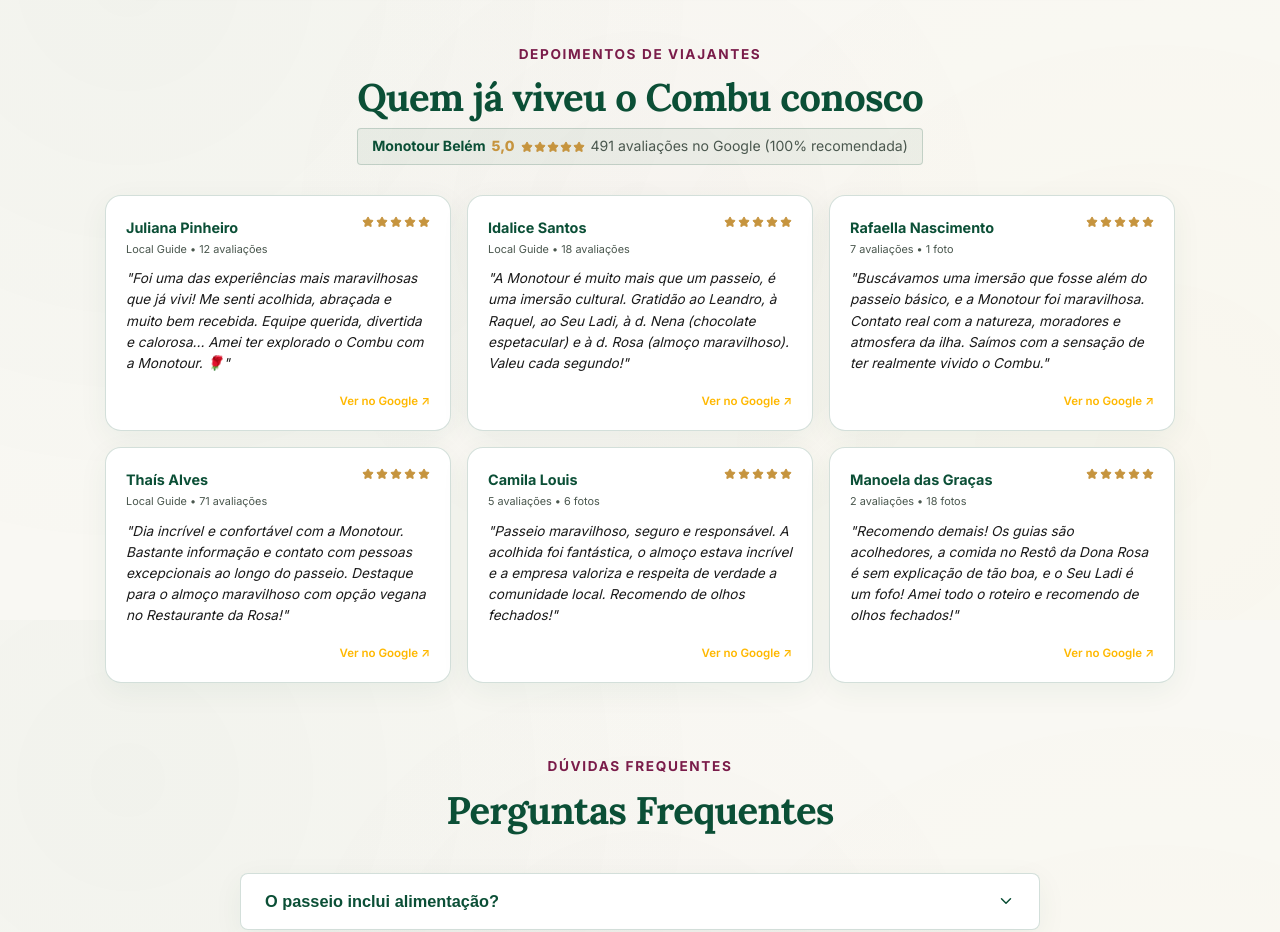
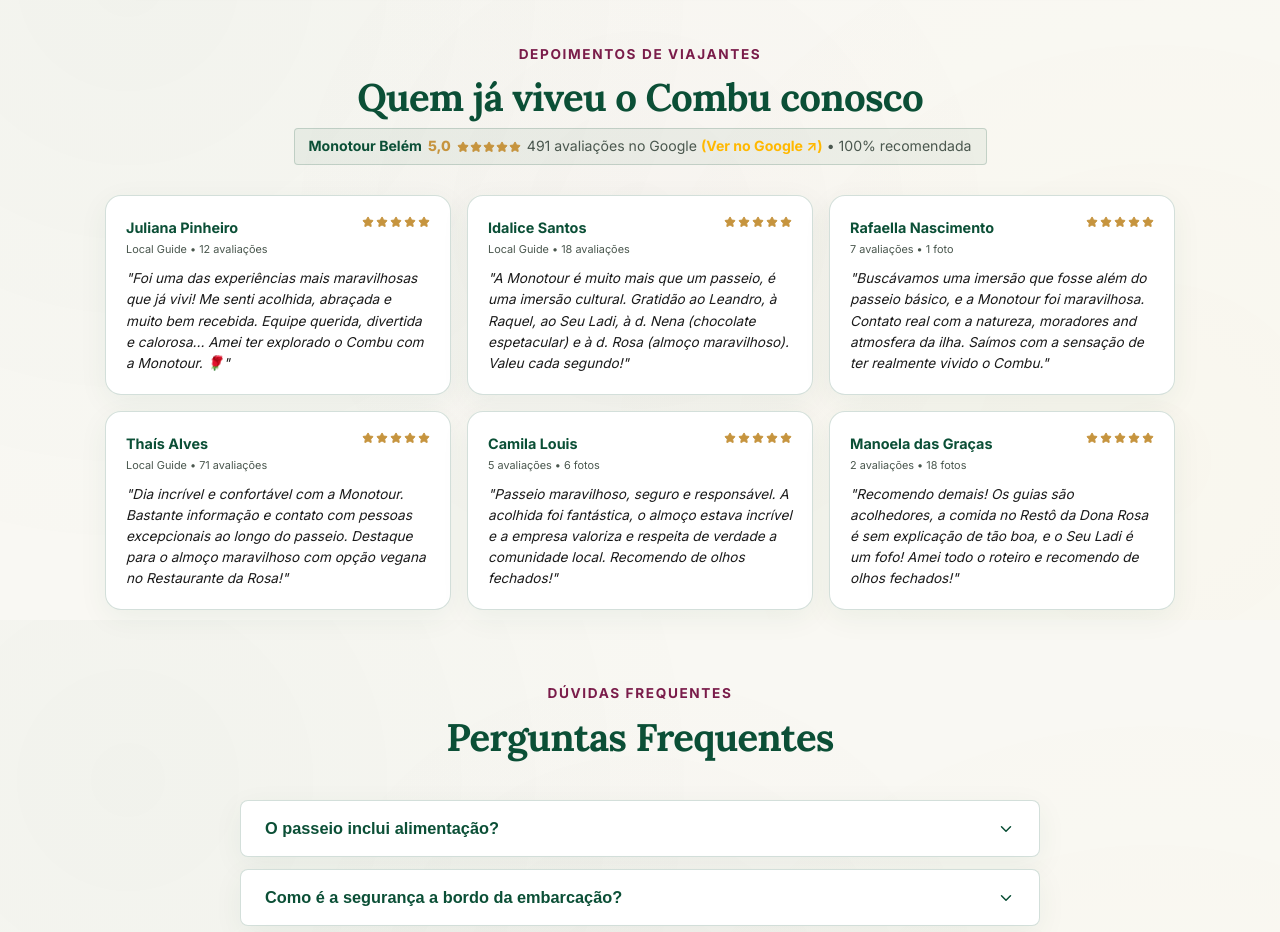
Before and after one commit to ianpietro/monotour, a React (Vite) app: page / in a window 1280 px wide. Shown: the part 4980-5912 px from the top of the page. Built offline with nearby package versions, Linux system fonts and the light colour scheme.

Commit message:
fix: remover links Ver no Google individuais dos cards e manter link apenas no cabecalho geral de comentarios

```diff
--- a/src/components/Client/HomeView.jsx
+++ b/src/components/Client/HomeView.jsx
@@ -671,7 +671,18 @@
             <div style={{ display: 'flex', color: '#c6943e', gap: '1px' }}>
               {[...Array(5)].map((_, i) => <Star key={i} size={12} fill="currentColor" style={{ border: 'none' }} />)}
             </div>
-            <span style={{ color: 'var(--text-muted)' }}>491 avaliações no Google (100% recomendada)</span>
+            <span style={{ color: 'var(--text-muted)', display: 'inline-flex', alignItems: 'center', gap: '4px', flexWrap: 'wrap' }}>
+              491 avaliações no Google{' '}
+              <a
+                href="https://www.google.com/search?q=Monotour+Bel%C3%A9m#lrd=0x92a48f538c5670bf:0xb2011b8420db3937,1,,,,"
+                target="_blank"
+                rel="noopener noreferrer"
+                style={{ color: 'var(--accent-gold)', fontWeight: '700', textDecoration: 'none', display: 'inline-flex', alignItems: 'center', gap: '2px' }}
+              >
+                (Ver no Google ↗)
+              </a>{' '}
+              • 100% recomendada
+            </span>
           </div>
         </div>
 
@@ -688,17 +699,9 @@
                 {[...Array(5)].map((_, i) => <Star key={i} size={12} fill="currentColor" style={{ border: 'none' }} />)}
               </div>
             </div>
-            <p style={{ fontSize: '0.85rem', fontStyle: 'italic', color: 'var(--text)', lineHeight: '1.55', margin: 0, marginBottom: '8px' }}>
+            <p style={{ fontSize: '0.85rem', fontStyle: 'italic', color: 'var(--text)', lineHeight: '1.55', margin: 0 }}>
               "Foi uma das experiências mais maravilhosas que já vivi! Me senti acolhida, abraçada e muito bem recebida. Equipe querida, divertida e calorosa... Amei ter explorado o Combu com a Monotour. 🌹"
             </p>
-            <a
-              href="https://www.google.com/search?q=Monotour+Bel%C3%A9m#lrd=0x92a48f538c5670bf:0xb2011b8420db3937,1,,,,"
-              target="_blank"
-              rel="noopener noreferrer"
-              style={{ fontSize: '0.72rem', color: 'var(--accent-gold)', textDecoration: 'none', fontWeight: '600', alignSelf: 'flex-end', marginTop: 'auto', display: 'inline-flex', alignItems: 'center', gap: '2px' }}
-            >
-              Ver no Google ↗
-            </a>
           </div>
 
           {/* Review 2: Idalice Santos */}
@@ -712,17 +715,9 @@
                 {[...Array(5)].map((_, i) => <Star key={i} size={12} fill="currentColor" style={{ border: 'none' }} />)}
               </div>
             </div>
-            <p style={{ fontSize: '0.85rem', fontStyle: 'italic', color: 'var(--text)', lineHeight: '1.55', margin: 0, marginBottom: '8px' }}>
+            <p style={{ fontSize: '0.85rem', fontStyle: 'italic', color: 'var(--text)', lineHeight: '1.55', margin: 0 }}>
               "A Monotour é muito mais que um passeio, é uma imersão cultural. Gratidão ao Leandro, à Raquel, ao Seu Ladi, à d. Nena (chocolate espetacular) e à d. Rosa (almoço maravilhoso). Valeu cada segundo!"
             </p>
-            <a
-              href="https://www.google.com/search?q=Monotour+Bel%C3%A9m#lrd=0x92a48f538c5670bf:0xb2011b8420db3937,1,,,,"
-              target="_blank"
-              rel="noopener noreferrer"
-              style={{ fontSize: '0.72rem', color: 'var(--accent-gold)', textDecoration: 'none', fontWeight: '600', alignSelf: 'flex-end', marginTop: 'auto', display: 'inline-flex', alignItems: 'center', gap: '2px' }}
-            >
-              Ver no Google ↗
-            </a>
           </div>
 
           {/* Review 3: Rafaella Nascimento */}
@@ -736,17 +731,9 @@
                 {[...Array(5)].map((_, i) => <Star key={i} size={12} fill="currentColor" style={{ border: 'none' }} />)}
               </div>
             </div>
-            <p style={{ fontSize: '0.85rem', fontStyle: 'italic', color: 'var(--text)', lineHeight: '1.55', margin: 0, marginBottom: '8px' }}>
-              "Buscávamos uma imersão que fosse além do passeio básico, e a Monotour foi maravilhosa. Contato real com a natureza, moradores e atmosfera da ilha. Saímos com a sensação de ter realmente vivido o Combu."
+            <p style={{ fontSize: '0.85rem', fontStyle: 'italic', color: 'var(--text)', lineHeight: '1.55', margin: 0 }}>
+              "Buscávamos uma imersão que fosse além do passeio básico, e a Monotour foi maravilhosa. Contato real com a natureza, moradores and atmosfera da ilha. Saímos com a sensação de ter realmente vivido o Combu."
             </p>
-            <a
-              href="https://www.google.com/search?q=Monotour+Bel%C3%A9m#lrd=0x92a48f538c5670bf:0xb2011b8420db3937,1,,,,"
-              target="_blank"
-              rel="noopener noreferrer"
-              style={{ fontSize: '0.72rem', color: 'var(--accent-gold)', textDecoration: 'none', fontWeight: '600', alignSelf: 'flex-end', marginTop: 'auto', display: 'inline-flex', alignItems: 'center', gap: '2px' }}
-            >
-              Ver no Google ↗
-            </a>
           </div>
 
           {/* Review 4: Thaís Alves */}
@@ -760,17 +747,9 @@
                 {[...Array(5)].map((_, i) => <Star key={i} size={12} fill="currentColor" style={{ border: 'none' }} />)}
               </div>
             </div>
-            <p style={{ fontSize: '0.85rem', fontStyle: 'italic', color: 'var(--text)', lineHeight: '1.55', margin: 0, marginBottom: '8px' }}>
+            <p style={{ fontSize: '0.85rem', fontStyle: 'italic', color: 'var(--text)', lineHeight: '1.55', margin: 0 }}>
               "Dia incrível e confortável com a Monotour. Bastante informação e contato com pessoas excepcionais ao longo do passeio. Destaque para o almoço maravilhoso com opção vegana no Restaurante da Rosa!"
             </p>
-            <a
-              href="https://www.google.com/search?q=Monotour+Bel%C3%A9m#lrd=0x92a48f538c5670bf:0xb2011b8420db3937,1,,,,"
-              target="_blank"
-              rel="noopener noreferrer"
-              style={{ fontSize: '0.72rem', color: 'var(--accent-gold)', textDecoration: 'none', fontWeight: '600', alignSelf: 'flex-end', marginTop: 'auto', display: 'inline-flex', alignItems: 'center', gap: '2px' }}
-            >
-              Ver no Google ↗
-            </a>
           </div>
 
           {/* Review 5: Camila Louis Oliveira */}
@@ -784,17 +763,9 @@
                 {[...Array(5)].map((_, i) => <Star key={i} size={12} fill="currentColor" style={{ border: 'none' }} />)}
               </div>
             </div>
-            <p style={{ fontSize: '0.85rem', fontStyle: 'italic', color: 'var(--text)', lineHeight: '1.55', margin: 0, marginBottom: '8px' }}>
+            <p style={{ fontSize: '0.85rem', fontStyle: 'italic', color: 'var(--text)', lineHeight: '1.55', margin: 0 }}>
               "Passeio maravilhoso, seguro e responsável. A acolhida foi fantástica, o almoço estava incrível e a empresa valoriza e respeita de verdade a comunidade local. Recomendo de olhos fechados!"
             </p>
-            <a
-              href="https://www.google.com/search?q=Monotour+Bel%C3%A9m#lrd=0x92a48f538c5670bf:0xb2011b8420db3937,1,,,,"
-              target="_blank"
-              rel="noopener noreferrer"
-              style={{ fontSize: '0.72rem', color: 'var(--accent-gold)', textDecoration: 'none', fontWeight: '600', alignSelf: 'flex-end', marginTop: 'auto', display: 'inline-flex', alignItems: 'center', gap: '2px' }}
-            >
-              Ver no Google ↗
-            </a>
           </div>
 
           {/* Review 6: Manoela das Graças */}
@@ -808,17 +779,9 @@
                 {[...Array(5)].map((_, i) => <Star key={i} size={12} fill="currentColor" style={{ border: 'none' }} />)}
               </div>
             </div>
-            <p style={{ fontSize: '0.85rem', fontStyle: 'italic', color: 'var(--text)', lineHeight: '1.55', margin: 0, marginBottom: '8px' }}>
+            <p style={{ fontSize: '0.85rem', fontStyle: 'italic', color: 'var(--text)', lineHeight: '1.55', margin: 0 }}>
               "Recomendo demais! Os guias são acolhedores, a comida no Restô da Dona Rosa é sem explicação de tão boa, e o Seu Ladi é um fofo! Amei todo o roteiro e recomendo de olhos fechados!"
             </p>
-            <a
-              href="https://www.google.com/search?q=Monotour+Bel%C3%A9m#lrd=0x92a48f538c5670bf:0xb2011b8420db3937,1,,,,"
-              target="_blank"
-              rel="noopener noreferrer"
-              style={{ fontSize: '0.72rem', color: 'var(--accent-gold)', textDecoration: 'none', fontWeight: '600', alignSelf: 'flex-end', marginTop: 'auto', display: 'inline-flex', alignItems: 'center', gap: '2px' }}
-            >
-              Ver no Google ↗
-            </a>
           </div>
 
         </div>
```
